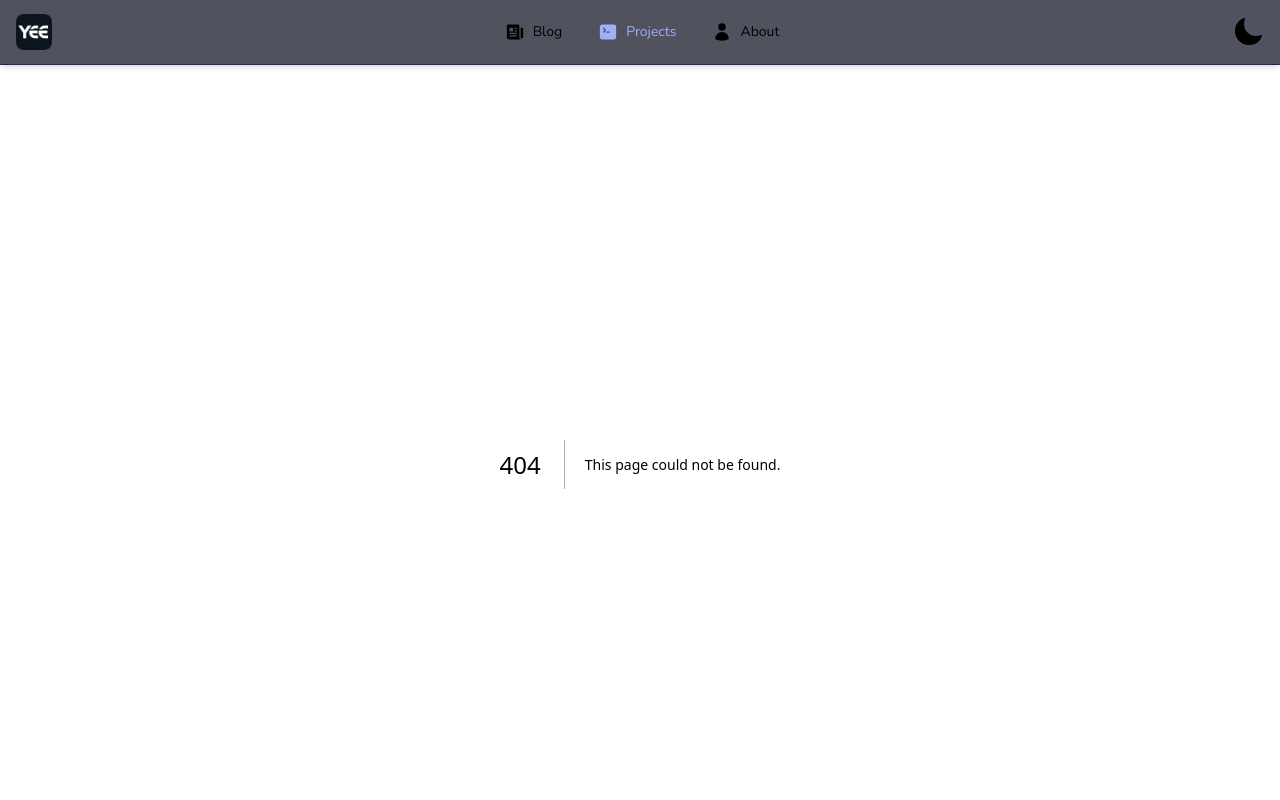
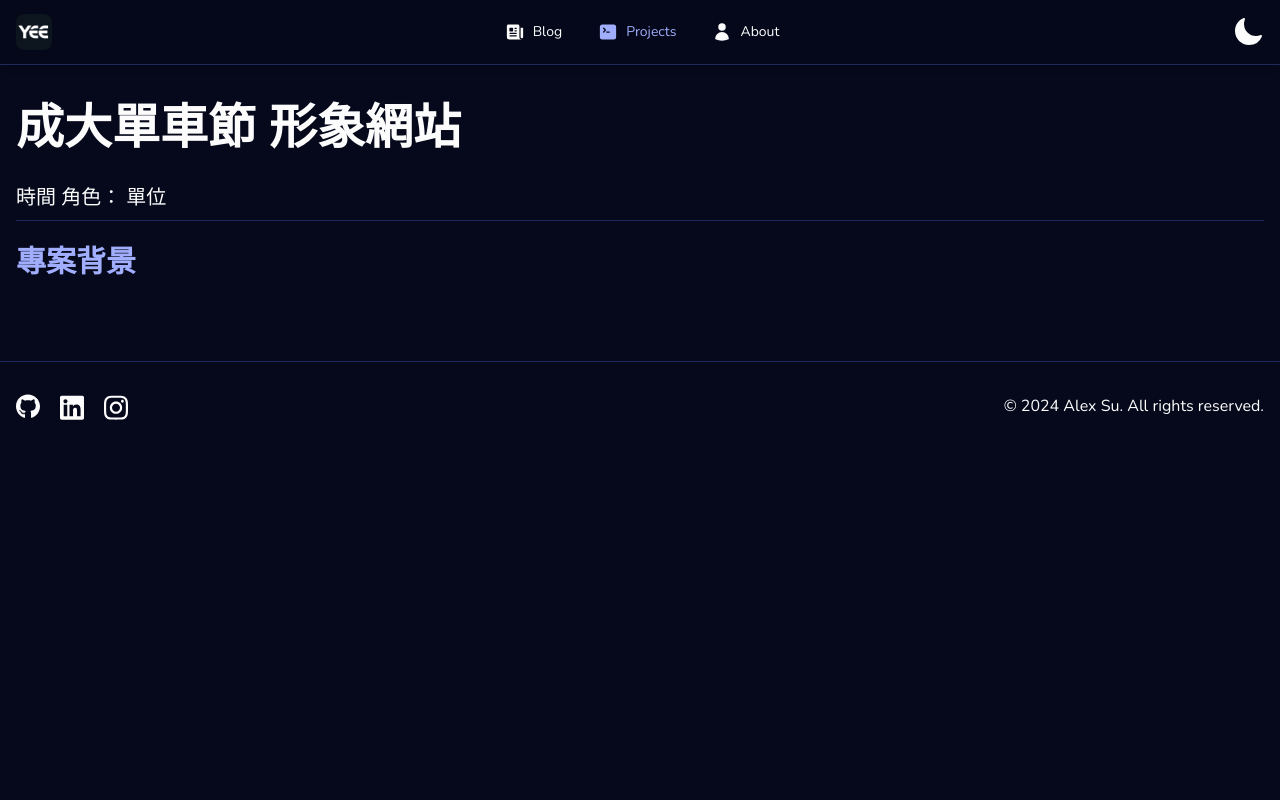
Before and after one commit to yeeway0609/yeeway.dev, a Next.js app: page /projects/ncku-bikefestival in a window 1280 px wide. Before the commit this address had no page. Shown: the top 800 px of the page. Built offline with nearby package versions, Linux system fonts and the light colour scheme.

Commit message:
chore: add new page for NCKU Bike Festival website

```diff
--- /dev/null
+++ b/src/app/projects/ncku-bikefestival/page.tsx
@@ -0,0 +1,22 @@
+import type { Metadata } from "next";
+export async function generateMetadata({ params }: { params: { slug: number } }): Promise<Metadata> {
+  return {
+    title: "[作品集] 成大單車節 形象網站 | Alex Su's Blog"
+  };
+}
+
+export default async function Page() {
+  return (
+    <div className="markdown">
+      <div className="mt-2 flex">
+      </div>
+      <h1 className="my-4 text-3xl font-bold sm:my-8 sm:text-5xl">成大單車節 形象網站</h1>
+      時間
+      角色：
+      單位
+
+      <hr className="mb-5 mt-2" />
+      <h2>專案背景</h2>
+    </div>
+  );
+}
```
